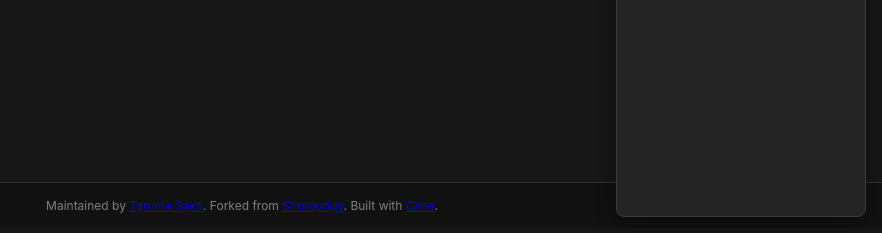
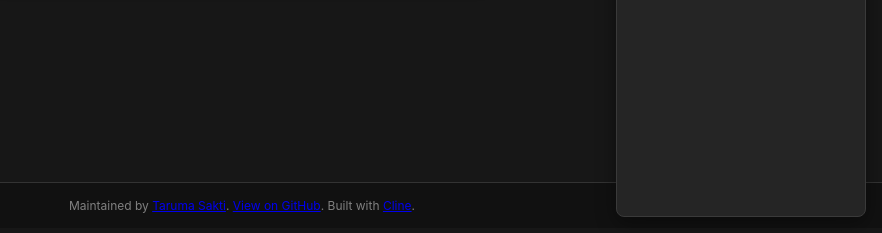
Before and after one commit to taruma/shotbuddy, a Flask app: page / in a window 1280 px wide. Shown: the part 567-800 px from the top of the page, without its empty margins (398-1280 px from the left). Run offline with Flask 3, Linux system fonts and the light colour scheme; data that the repository does not hold is empty; some libraries are stand-ins or nearby versions.

Commit message:
Update footer links in index.html
Replaced the fork attribution with a direct GitHub repository link in the footer for improved clarity and navigation.

```diff
--- a/app/templates/index.html
+++ b/app/templates/index.html
@@ -106,7 +106,7 @@
         </div>
     </div>
 
-    <footer class='app-footer'>Maintained by <a href="https://genai.taruma.info" target="_blank" rel="noopener">Taruma Sakti</a>. Forked from <a href="https://github.com/albozes/shotbuddy" target="_blank" rel="noopener">Shotbuddy</a>. Built with <a href="https://cline.bot" target="_blank" rel="noopener">Cline</a>.</footer>
+    <footer class='app-footer'>Maintained by <a href="https://genai.taruma.info" target="_blank" rel="noopener">Taruma Sakti</a>. <a href="https://github.com/taruma/shotbuddy" target="_blank" rel="noopener">View on GitHub</a>. Built with <a href="https://cline.bot" target="_blank" rel="noopener">Cline</a>.</footer>
     <script src="https://cdn.jsdelivr.net/npm/sortablejs@latest/Sortable.min.js"></script>
     <script src="{{ url_for('static', filename='js/main.js') }}"></script>
 </body>
```
